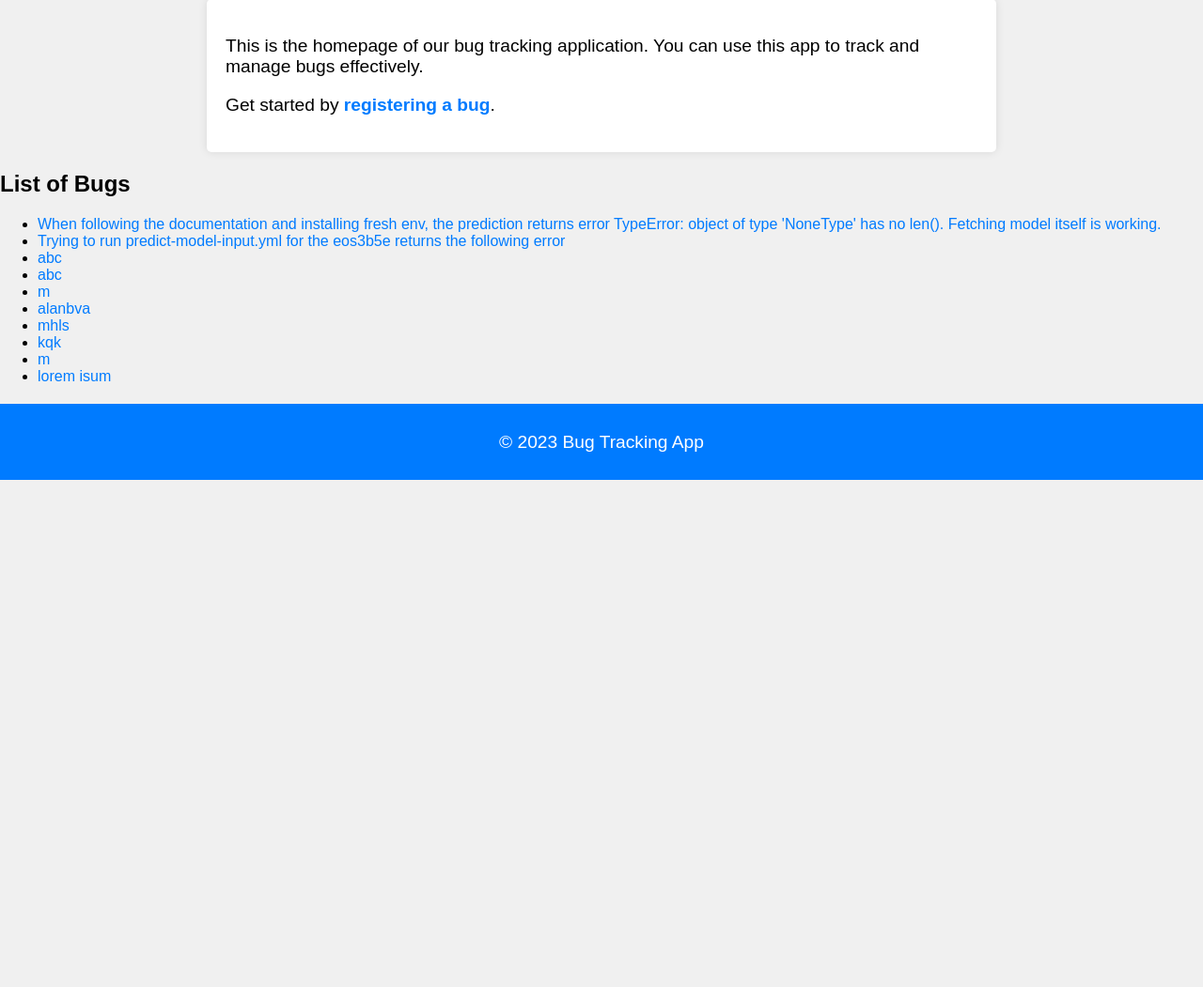
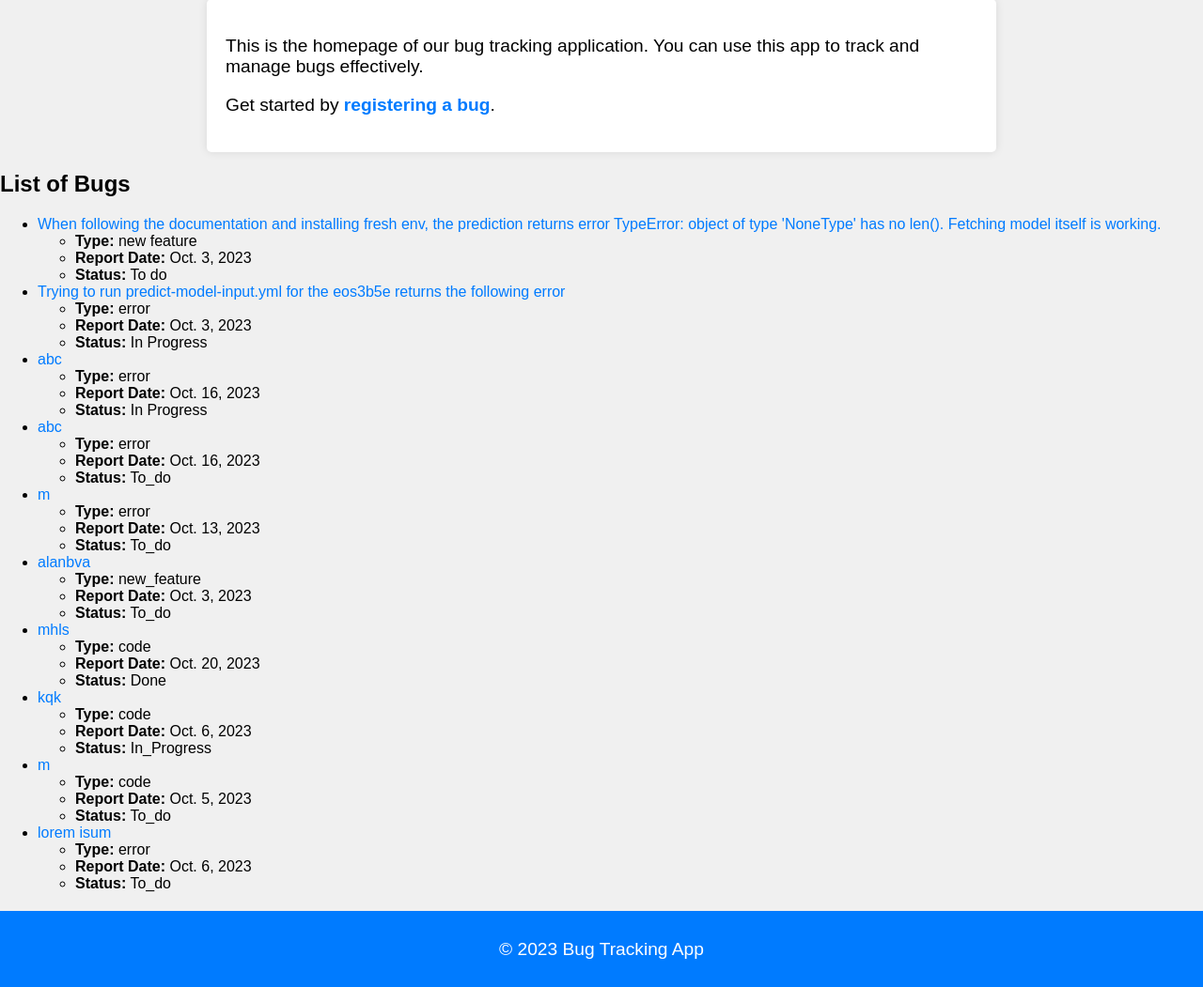
Before and after one commit to mahamtariq58/DjangoBugApp, a Django app: page / in a window 1280 px wide. Shown: the part 141-1192 px from the top of the page at 94% size. Before the commit the page ends 652 px from the top, so only its background shows below. Run offline with Django 4.2, Linux system fonts and the light colour scheme; data comes from the database, SQL or seed files in the repository.

Commit message:
Modified the html

```diff
--- a/bug/templates/index.html
+++ b/bug/templates/index.html
@@ -63,6 +63,11 @@
             {% for bug in bugs %}
             <li>
                 <a href="{% url 'fields_bug' bug.id %}" class="bug-link">{{ bug.bug_description }}</a>
+                <ul>
+                    <li><strong>Type:</strong> {{ bug.bug_type }}</li>
+                    <li><strong>Report Date:</strong> {{ bug.report_date }}</li>
+                    <li><strong>Status:</strong> {{ bug.status }}</li>
+                </ul>
             </li>
 
             {% endfor %}
```
Also changed, not shown: bug/templates/bug_register.html (+7 -0 lines).
